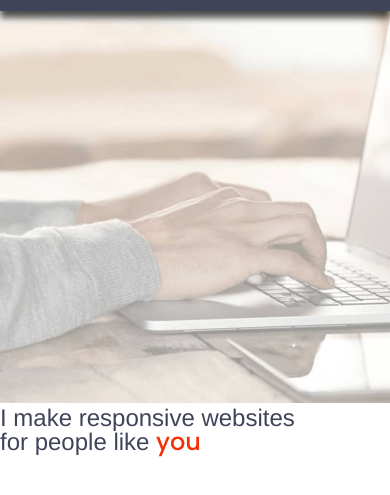
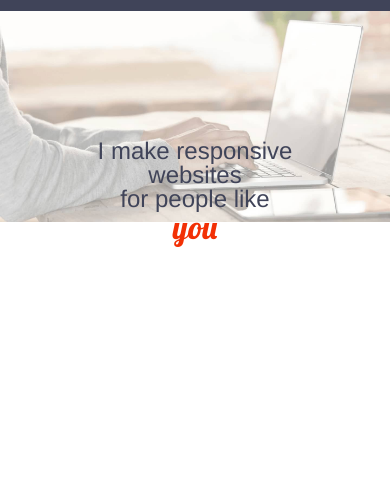
Before and after one commit to merryface/portfolio, a website: page index.html in a window 390 px wide. Shown: the part 61-556 px from the top of the page. Drawn offline with nearby package versions, Linux system fonts and the light colour scheme.

Commit message:
making hero reactive

```diff
--- a/index.html
+++ b/index.html
@@ -8,8 +8,11 @@
 
         <link rel="stylesheet" href="./css/main.min.css">
         <script src="./js/dist/all.min.js"></script>
+
+        <!-- Fonts -->
         <link rel="preconnect" href="https://fonts.gstatic.com">
         <link href="<link rel="preconnect" href="https://fonts.gstatic.com">
+        <link href="https://fonts.googleapis.com/css2?family=Lobster&display=swap" rel="stylesheet">
         <link href="https://fonts.googleapis.com/css2?family=Arimo&family=Poppins:wght@500&display=swap" rel="stylesheet">
     </head>
 
@@ -39,11 +42,13 @@
         <section class="hero_container">
             <img class="hero_image" src="./assets/hero.jpg" alt="a person typing on a  macbook pro">
 
-                    <h2 class="hero_caption">
-                        I make responsive websites
-                        <br>
-                        for people like <span class="emphasis">you</span>
-                    </h2>
+            <h2 class="hero_caption">
+                I make responsive websites
+                <br>
+                for people like <span class="emphasis">you</span>
+            </h2>
+
+            <img class="hero_reactiveDemo" src="./assets/reactiveDemo.png" alt="vector drawings of multiple devices">
 
         </section>
 
--- a/scss/header.scss
+++ b/scss/header.scss
@@ -1,5 +1,5 @@
 header {
-    position: fixed;
+    position: block;
     display: flex;
     width: 100%;
 }
--- a/scss/hero.scss
+++ b/scss/hero.scss
@@ -4,8 +4,19 @@
 
     .hero_caption {
         position: absolute;
-        top: 50%;
+        left: 10%;
+        top: 30%;
+
+        text-align: center;
+    }
+
+    .hero_reactiveDemo {
+        position: absolute;
         left: 50%;
-        transform: translate(-50%, -50%);
+        top: 25%;
+
+
+        display: inline;
+        width: 40%;
     }
 }
--- a/scss/imagery.scss
+++ b/scss/imagery.scss
@@ -4,7 +4,8 @@
 }
 
 .hero_image {
+    position: relative;
     object-fit: cover;
     width: 100%;
-    height:100%
+
 }
--- a/scss/main.scss
+++ b/scss/main.scss
@@ -6,6 +6,7 @@
 // Molecules
 @import "header.scss";
 @import "imagery.scss";
+@import "hero.scss";
 
 
 
--- a/scss/mediaqueries.scss
+++ b/scss/mediaqueries.scss
@@ -29,8 +29,44 @@
 
 
 // Hero
+@media screen and (max-width: 1100px) {
+    .hero_container {
+        .hero_caption {
+
+            .emphasis {
+                font-size: 2rem;
+            }
+
+            font-size: 1.7rem;
+
+            left: 10%;
+            top: 20%;
+        }
+
+        .hero_reactiveDemo {
+            left: 55%;
+            top: 18%;
+
+            width: 35%;
+        }
+    }
+}
+
+
 @media screen and (max-width: 700px) {
     .hero_container {
         height: 29rem;
+
+        .hero_reactiveDemo {
+            display: none;
+        }
+
+        .hero_caption {
+            font-size: 1.5rem;
+
+            top: 50%;
+            left: 50%;
+            transform: translate(-50%, -100%);
+        }
     }
 }
--- a/scss/typography.scss
+++ b/scss/typography.scss
@@ -22,10 +22,11 @@ p {
 // Hero
 .hero_caption {
     font-family: 'Arimo', sans-serif;
-    font-size: 1.5rem;
+    font-size: 2.5rem;
 }
 
 .emphasis {
-    font-family: 'Poppins', sans-serif;
+    font-family: 'Lobster', sans-serif;
     color: var(--red);
+    font-size: 2.7rem;
 }
```
Also changed, not shown: assets/reactiveDemo.png (added), css/main.css, css/main.min.css.
